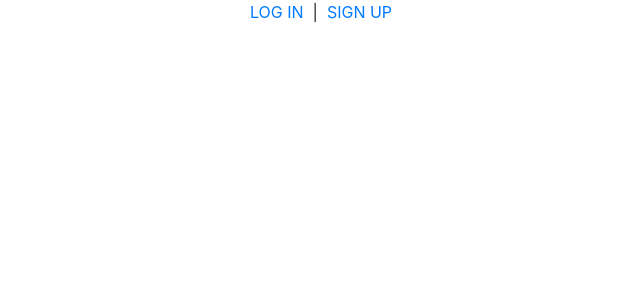
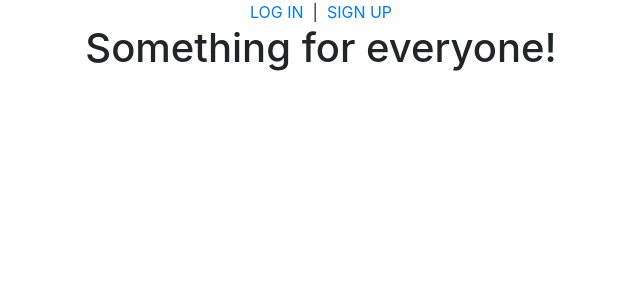
Before and after one commit to restfulry/bundle-builder, a React (Create React App) app: page / in a window 1280 px wide. Shown: the top 300 px of the page, without its empty margins (319-959 px from the left). Built offline with nearby package versions, Linux system fonts and the light colour scheme; no server answers.

Commit message:
create homepage

```diff
--- a/src/components/BundleCard/BundleCard.jsx
+++ b/src/components/BundleCard/BundleCard.jsx
@@ -18,7 +18,7 @@ function BundleCard({bundle, products, productsInBundle}) {
           <dt>Required Products</dt>
           <dd>{bundle.requiredProducts}</dd>
           <dt>Eligible Products</dt>
-          {productsInBundle.map((product) => <dd><Link className='btn' to={{pathname:'/product/details', state: {product}}}>{product.productName}</Link></dd>)}
+          {productsInBundle.map((product) => <dd><Link className='btn' key={product._id} to={{pathname:'/product/details', state: {product}}}>{product.productName}</Link></dd>)}
           <dt>Discount Amount</dt>
           <dd>{bundle.discountAmount}</dd>
           <dt>Minimum Number of Products Required</dt>
--- a/src/pages/AddBundlePage/AddBundlePage.jsx
+++ b/src/pages/AddBundlePage/AddBundlePage.jsx
@@ -26,7 +26,6 @@ class AddBundlePage extends Component {
   }
 
   handleChange = e => {
-    console.log(e.target.name)
     e.preventDefault();
 
     let value;
@@ -38,7 +37,7 @@ class AddBundlePage extends Component {
     };
 
     const formData = {...this.state.formData, [e.target.name]: value, storeOwner: this.props.user._id};
-    console.log("formData: ", formData)
+
     this.setState({
       formData,
       invalidForm: !this.formRef.current.checkValidity()
@@ -46,7 +45,6 @@ class AddBundlePage extends Component {
   };
 
   updateRequiredOrEligible(type, product) {
-    console.log(this.state.formData[type]);
     if (this.state.formData[type].includes(product)) {
       return [...this.state.formData[type]];
     } else {
--- a/src/pages/App/App.js
+++ b/src/pages/App/App.js
@@ -12,6 +12,8 @@ import LogoutPage from "../LogoutPage/LogoutPage";
 import SignupPage from "../SignupPage/SignupPage";
 
 import userService from "../../utils/userService";
+
+import StoresIndexPage from "../StoresIndexPage/StoresIndexPage";
 
 import ProductIndexPage from "../ProductIndexPage/ProductIndexPage";
 import ProductDetailPage from "../ProductDetailPage/ProductDetailPage";
@@ -106,6 +108,7 @@ class App extends Component {
       <div className="App">
         <NavBar user={this.state.user} handleLogout={this.handleLogout} />
         <Switch>
+          <Route exact path="/" render={() => <StoresIndexPage />} />
           <Route
             exact
             path="/bundles"
--- /dev/null
+++ b/src/pages/StoresIndexPage/StoresIndexPage.jsx
@@ -0,0 +1,15 @@
+import React from 'react';
+import { Link } from 'react-router-dom';
+
+function StoresIndexPage(props) {
+  console.log("Bundle Index Page: ", props.bundles)
+  return (
+    <div>
+      <h1>Something for everyone!</h1>
+      <div>
+      </div>
+    </div>
+  )
+};
+
+export default StoresIndexPage;
```
